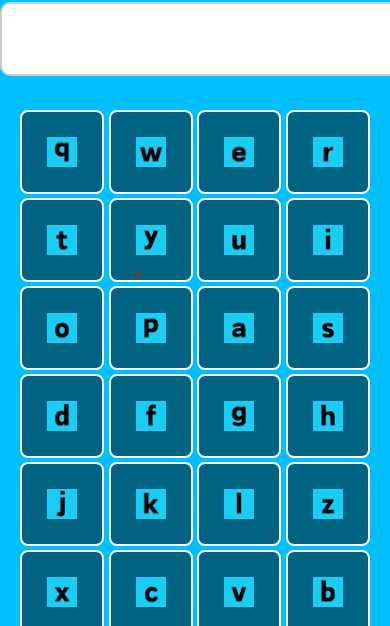
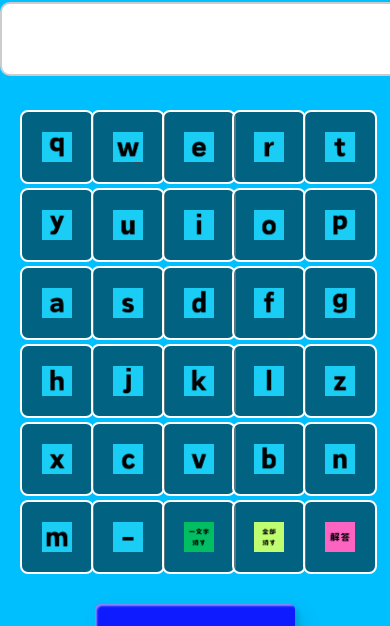
Before and after one commit to Surumendako/DEMO-Englishwords-POPI, a plain HTML site: page ノーマル/上級.html in a window 390 px wide. Shown: the part 474-1100 px from the top of the page. Drawn offline with Linux system fonts and the light colour scheme.

Commit message:
ノーマル.css を更新

```diff
--- a/ノーマル/ノーマル.css
+++ b/ノーマル/ノーマル.css
@@ -256,8 +256,8 @@ input[type="text"]:focus {
 @media (max-width: 768px) {
     .keyboard {
         display: grid;
-        grid-template-columns: repeat(4, 1fr); /* 一列4個の固定配置 */
-        gap: 4px; /* 隙間を狭める */
+        grid-template-columns: repeat(5, 1fr); /* 一列5個の固定配置 */
+        gap: 4px; /* キー間の隙間を調整 */
         justify-content: center;
         align-items: center;
         width: 90%;
@@ -268,9 +268,10 @@ input[type="text"]:focus {
     }
 
     .key {
-        width: min(22vw, 60px); /* 画面幅に応じて調整、最大60px */
-        height: min(22vw, 60px); /* 高さも同じ比率で調整 */
-        font-size: 16px; /* 文字サイズを少し小さめに */
+        width: 100%; /* グリッドの幅に応じて調整 */
+        max-width: 50px; /* 最大サイズを設定 */
+        aspect-ratio: 1 / 1; /* 正方形を維持 */
+        font-size: 14px; /* 文字が大きすぎないように */
         text-align: center;
         display: flex;
         align-items: center;
@@ -282,7 +283,7 @@ input[type="text"]:focus {
     }
 
     .key img {
-        width: 50%; /* アイコンのサイズをキーに合わせて調整 */
+        width: 60%; /* アイコンをキーのサイズに応じて調整 */
         height: auto;
     }
 }
```
